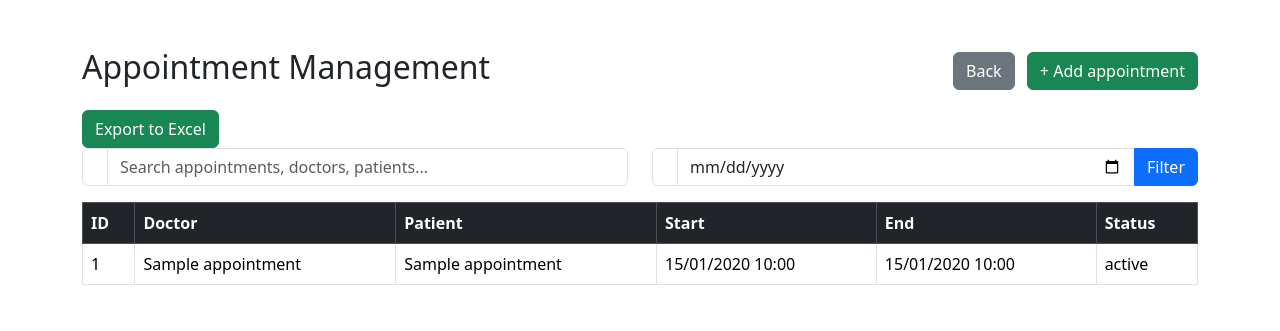
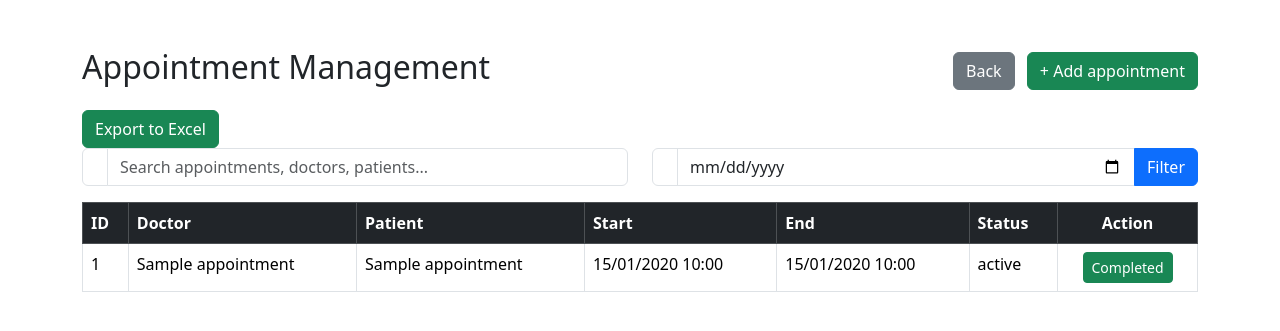
Before and after one commit to sandeepnk2003/Hospital_Appointment_Management, a CodeIgniter 4 app: the page made by app/Views/appointment/index.php in a window 1280 px wide. Shown: the top 331 px of the page. Run offline with PHP 8.4 and a stand-in for CodeIgniter, Linux system fonts and the light colour scheme; the template is opened without the code that fills it: most values are stand-ins (such as "Sample title", 1, 10 or a date in 2020); some libraries are stand-ins or nearby versions.

Commit message:
applied action button in the appointment management in the admins section

```diff
--- a/app/Config/Routes.php
+++ b/app/Config/Routes.php
@@ -76,6 +76,9 @@ $routes->group('patients', ['filter' => 'auth'], function($routes) {
     $routes->get('edit/(:num)', 'PatientController::edit/$1');
     $routes->post('update/(:num)', 'PatientController::update/$1');
     $routes->get('delete/(:num)', 'PatientController::delete/$1');
+     $routes->get('appointments/reschedule/(:num)', 'PatientController::reschedule/$1');
+    $routes->post('appointments/reschedule/(:num)', 'PatientController::saveReschedule/$1');
+    $routes->get('appointments/update/(:num)','PatientController::UpdateAppointment/$1');
 });
 
 // ---------- APPOINTMENTS ----------
--- a/app/Views/appointment/index.php
+++ b/app/Views/appointment/index.php
@@ -53,6 +53,7 @@
                 <th>Start</th>
                 <th>End</th>
                 <th>Status</th>
+                <th colspan="2"><center>Action</center></th>
             </tr>
         </thead>
         <tbody>
@@ -65,6 +66,33 @@
                         <td><?= date('d/m/Y H:i', strtotime($a['start_datetime'])); ?></td>
                         <td><?= date('d/m/Y H:i', strtotime($a['end_datetime'])); ?></td>
                         <td><?= esc($a['status']); ?></td>
+
+                <td class="text-center">
+                  <?php if ($a['status'] === 'Scheduled'): ?>
+                    <a href="<?= base_url('appointments/cancel/' . $a['id']); ?>"
+                       class="btn btn-danger btn-sm">
+                      Cancel
+                    </a>
+                     <a href="<?= base_url('patients/appointments/reschedule/'. $a['id']); ?>"
+                       class="btn btn-success btn-sm">
+                      Reshedule
+                    </a>
+                     <a href="<?= base_url('patients/appointments/update/'. $a['id']); ?>"
+                       class="btn btn-success btn-sm">
+                      Completed
+                    </a>
+                  <?php elseif ($a['status'] === 'Cancelled'): ?>
+
+                       <span class="btn btn-sm btn-success">
+                      <i class="bi bi-arrow-repeat"></i> Cancelled
+                  </span>
+                   <?php else: ?>
+
+                       <span class="btn btn-sm btn-success">
+                      <i class="bi bi-arrow-repeat"></i> Completed
+                  </span>
+                  <?php endif; ?>
+                </td>
                     </tr>
                 <?php endforeach; ?>
             <?php else: ?>
```
Also changed, not shown: app/Controllers/PatientController.php (+8 -0 lines).
